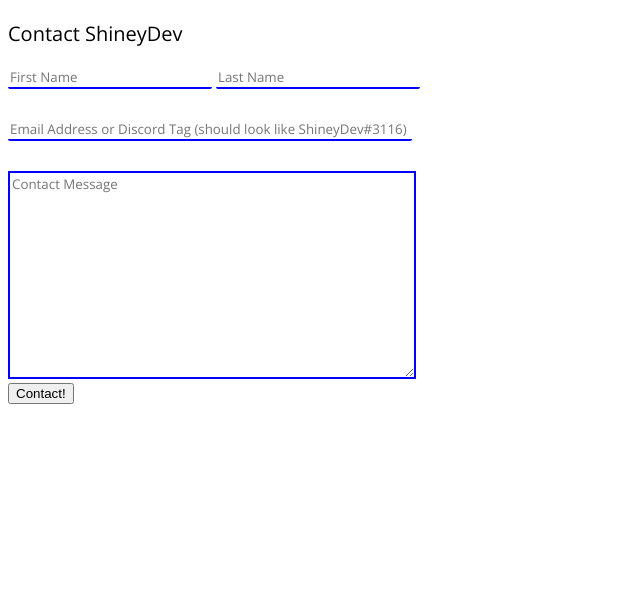
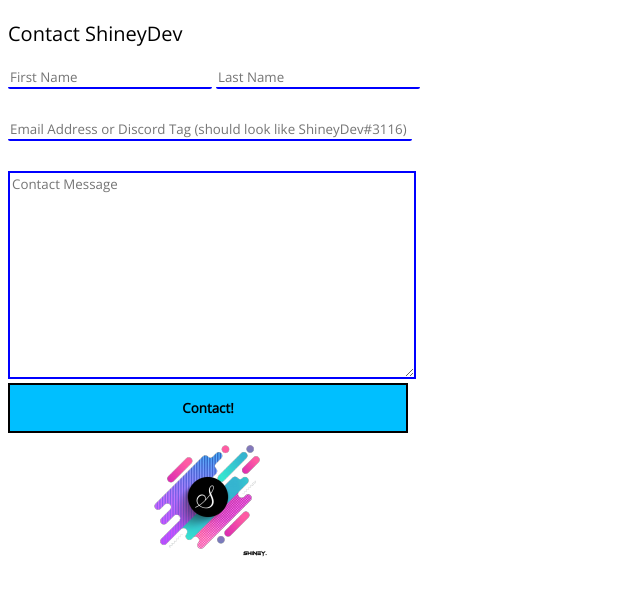
Before and after one commit to Aplet123/shineydev, a website: page views/pages/contact.html in a window 1280 px wide. Shown: the whole page, without its empty margins (0-640 px from the left). Drawn offline with nearby package versions, Linux system fonts and the light colour scheme.

Commit message:
Template for contact done

```diff
--- a/public/css/contact.css
+++ b/public/css/contact.css
@@ -3,7 +3,7 @@
 p {
 	font-size: 20px;
 }
-p, input, textarea {
+p, input, textarea, button {
 	font-family: "Open Sans", sans-serif;
 }
 button:focus, input:focus {
@@ -34,4 +34,12 @@ textarea {
 }
 button {
 	display: block;
+	background-color: #00BFFF;
+	border: 2px solid #000000;
+	font-weight: 700;
+	width: 400px;
+	height: 50px;
 }
+img {
+	padding-left: 136px;
+}
--- a/views/pages/contact.html
+++ b/views/pages/contact.html
@@ -13,5 +13,6 @@
         <input id="email" placeholder="Email Address or Discord Tag (should look like ShineyDev#3116)">
         <textarea id="message" placeholder="Contact Message"></textarea>
         <button>Contact!</button>
+        <img src="/imgs/shineydev.png" alt="ShineyDev logo" width="128" height="128"/>
     </body>
 </html>
```
